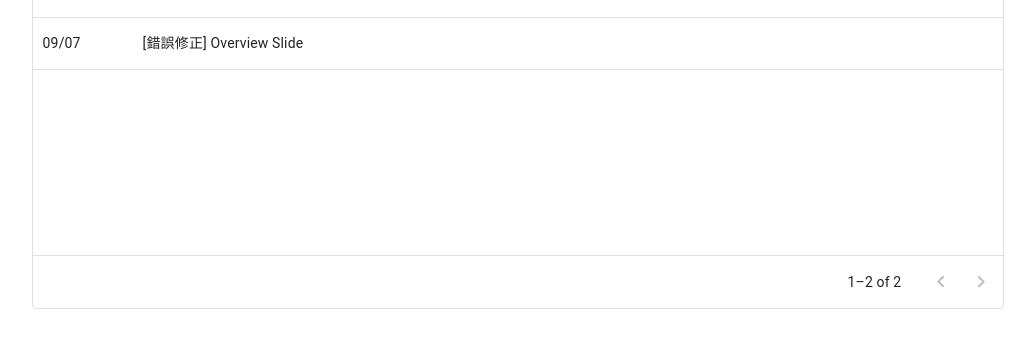
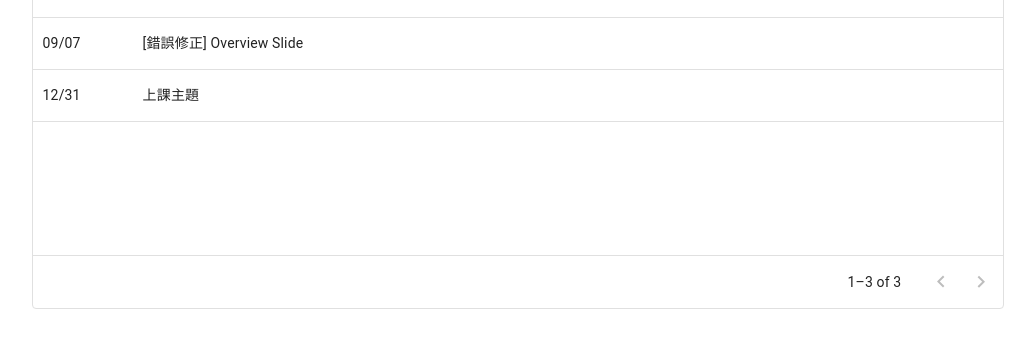
Before and after one commit to Mirumodapon/__COURSE-PAGE__nptucai-web-111, a React (Create React App) app: page / in a window 1280 px wide. Shown: the part 253-600 px from the top of the page, without its empty margins (122-1157 px from the left). Built offline with nearby package versions, Linux system fonts and the light colour scheme.

Commit message:
update announcement

```diff
--- a/public/API/home.json
+++ b/public/API/home.json
@@ -11,6 +11,12 @@
             "title": "[錯誤修正] Overview Slide",
             "content": "9/7 簡報（Overview) 第 24 頁，第二點\n\nSample -> Simple",
             "iat": "09/07"
+        },
+
+        {
+            "title": "上課主題",
+            "content": "![](/nptucsai-111-web_course/image/overview.001.jpeg)",
+            "iat": "12/31"
         }
     ]
 }
--- a/src/Markdown.jsx
+++ b/src/Markdown.jsx
@@ -9,7 +9,8 @@ export default function Markdown({ children }) {
     <ReactMarkdown
       components={{
         a: ({ node, ...props }) => <Link {...props} />,
-        p: ({ node, ...props }) => <Typography varient="body2" color="text.secondary" {...props} />
+        p: ({ node, ...props }) => <Typography varient="body2" color="text.secondary" {...props} />,
+        img: ({node, ...prop}) => <img {...prop} width="100%"/>
       }}
       remarkPlugins={[remarkGfm]}
       rehypePlugins={[rehypeRaw]}
```
Also changed, not shown: public/image/overview.001.jpeg (added). Lines whose indentation alone changed are shown as unchanged.
